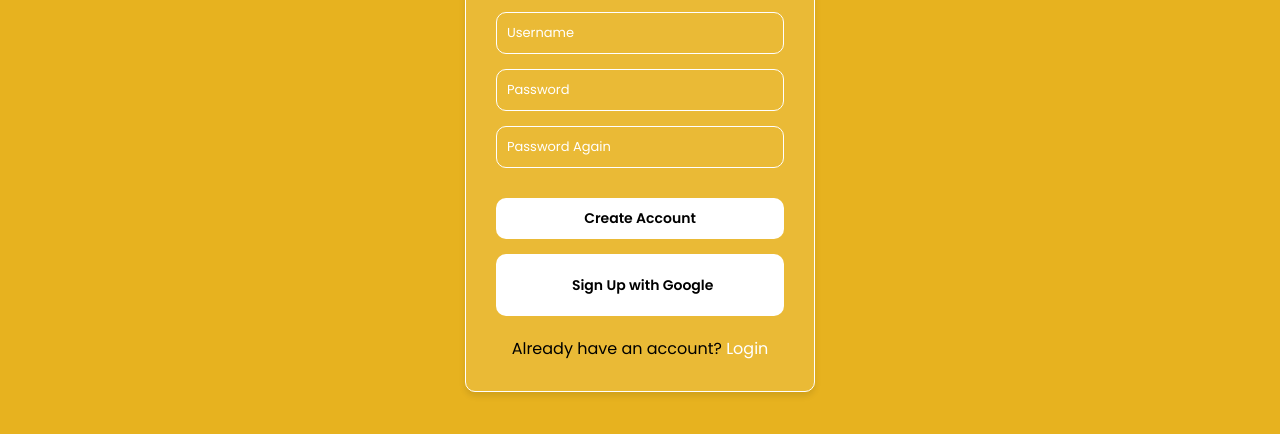
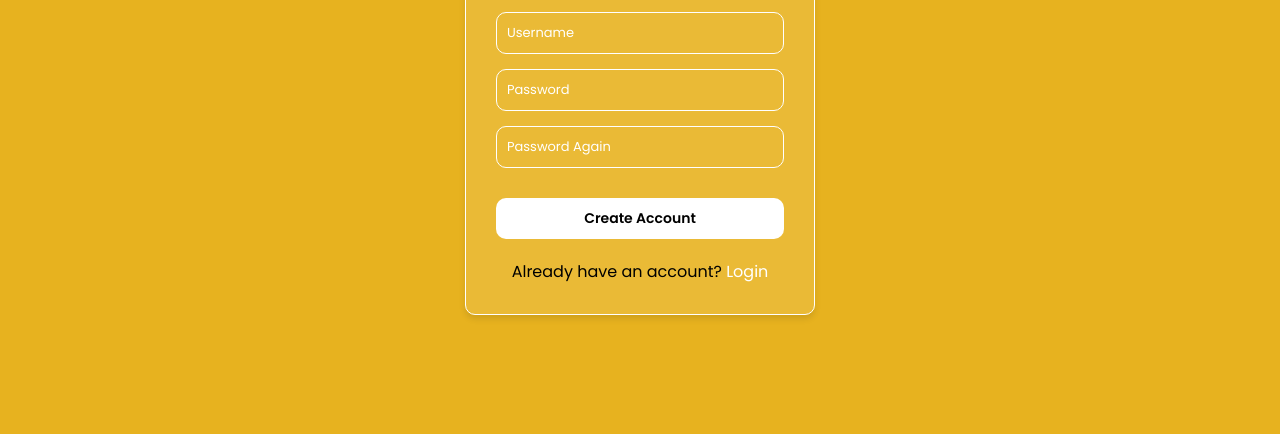
Before and after one commit to DLSUMikey/CCAPDEVMCO1, a website: page reg-page.html in a window 1280 px wide. Shown: the part 318-752 px from the top of the page. Drawn offline with Linux system fonts and the light colour scheme.

Commit message:
Fixed Registration Page

```diff
--- a/reg-page.html
+++ b/reg-page.html
@@ -41,12 +41,6 @@
                 <span class="error-message" id="confirm-password-error"></span>
 
                 <button type="submit">Create Account</button>
-                <div id="gSignInWrapper">
-                    <div id="customBtn" class="customGPlusSignIn">
-                        <span class="icon"></span>
-                        <span class="buttonText">Sign Up with Google</span>
-                    </div>
-                </div>
             </form>
             <p>Already have an account? <a href="landingpage.html">Login</a></p>
         </div>
```
